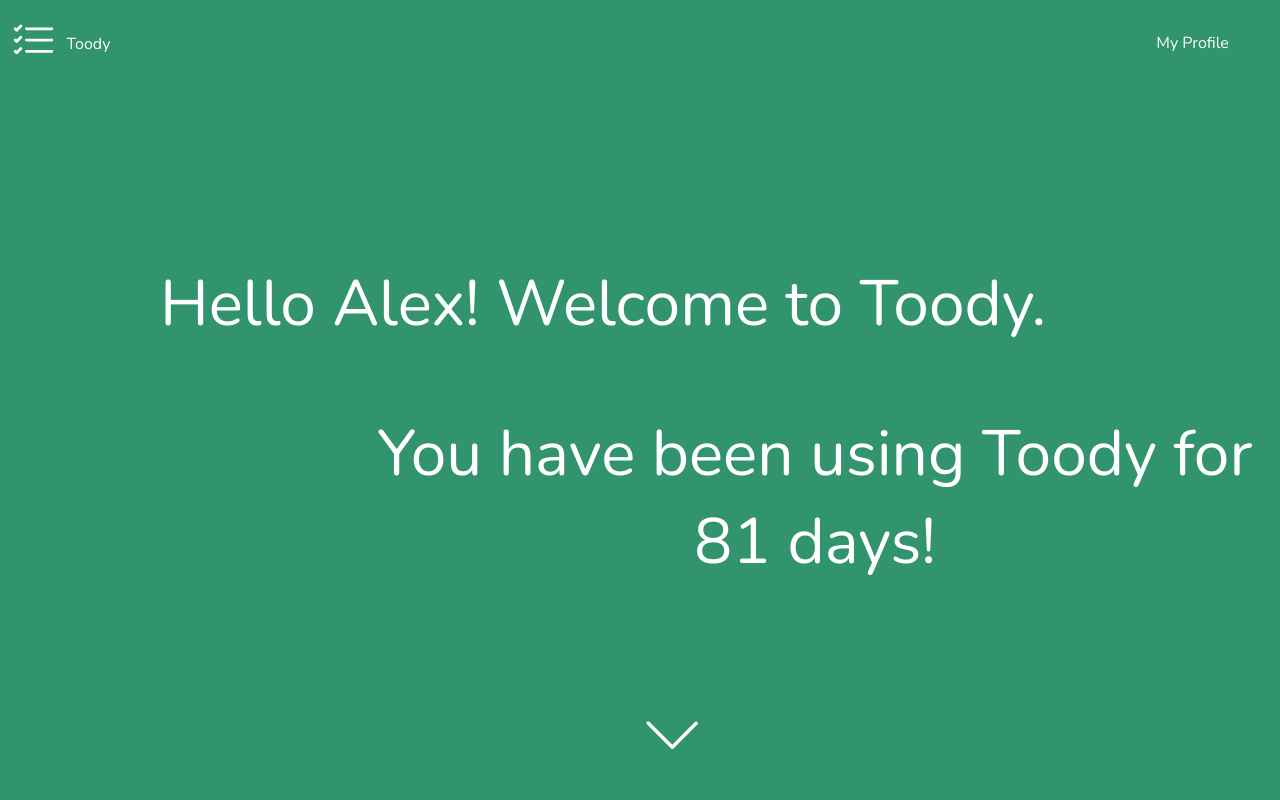
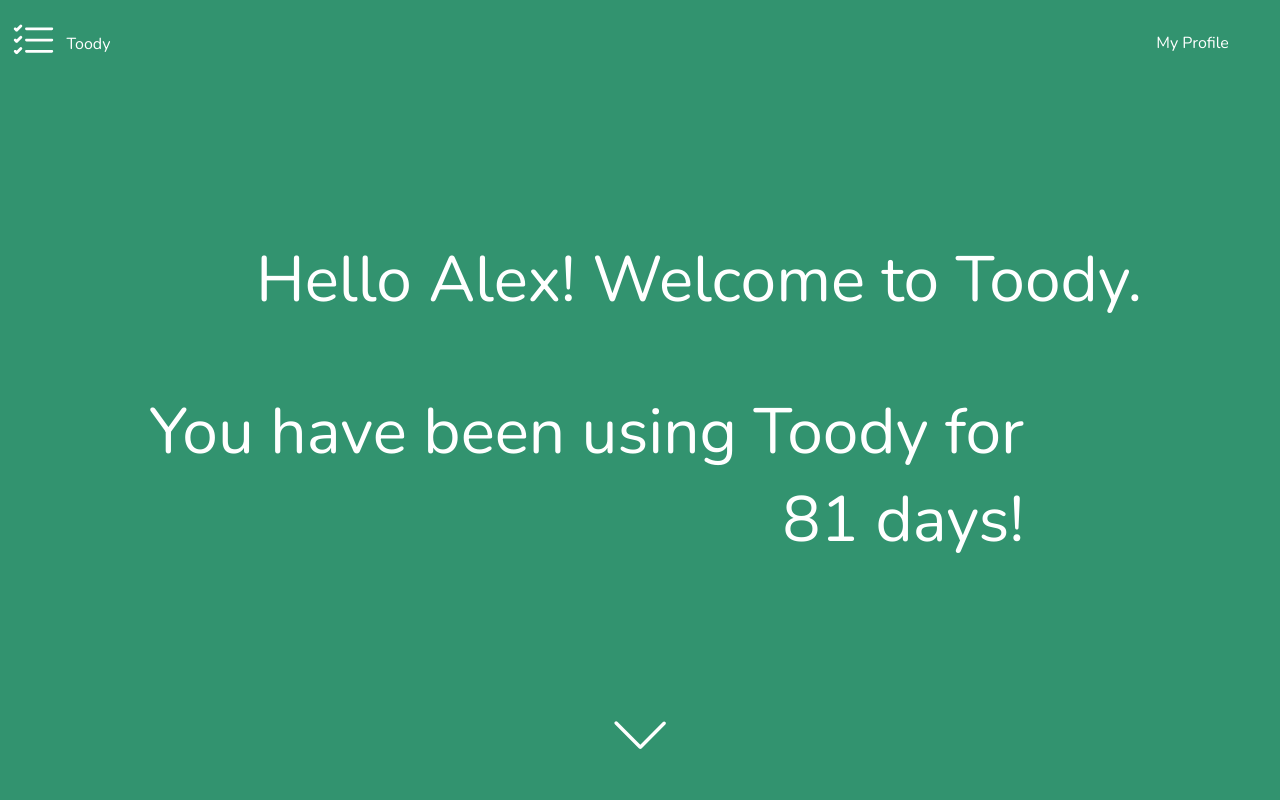
Before and after one commit to ctc-uci/toody-app, a React (Create React App) app: page / in a window 1280 px wide. Shown: the top 800 px of the page. Built offline with nearby package versions, Linux system fonts and the light colour scheme.

Commit message:
home page edits

```diff
--- a/src/pages/Home/Home.css
+++ b/src/pages/Home/Home.css
@@ -2,7 +2,8 @@
   height: 100vh;
   background-color: #32936f;
 
-  /* display: flex; */
+  display: flex;
+  flex-direction: column;
   align-items: center;
   justify-content: center;
   text-align: center;
@@ -17,16 +18,19 @@
     margins, or anything you like, as long as
     the outcome reflects the Figma. */
 
-#line1 {
-  position: absolute;
-  margin: 250px 0 0 150px;
-  padding: 10px;
+.welcome-text {
+  display: inline-block;
+  text-align: left;
+  width: 70%;
+  margin-left: 10%;
 }
 
-#line2 {
-  position: absolute;
-  margin: 400px 0 0 350px;
-  padding: 10px;
+.days-used {
+  display: inline-block;
+  text-align: right;
+  width: 70%;
+  margin-top: 0%;
+  margin-right: 10%;
 }
 
 .scroll-down {
--- a/src/pages/Home/Home.jsx
+++ b/src/pages/Home/Home.jsx
@@ -42,13 +42,13 @@ const Home = () => {
   const [randint, setRandom] = useState(0);
 
   useEffect(() => {
-    setRandom(Math.floor(Math.random() * 100 + 1));
+    setRandom(Math.floor(Math.random() * (100 - 1 + 1)) + 1);
   }, []);
   return (
     <div className="home">
       <div className="landing">
-        <p id="line1">Hello Alex! Welcome to Toody.</p>
-        <p id="line2">You have been using Toody for {randint} days!</p>
+        <p className="welcome-text">Hello Alex! Welcome to Toody.</p>
+        <p className="days-used">You have been using Toody for {randint} days!</p>
         {/* TODO:
             Add code here to display the text on the top panel
             (the "landing page," as this div is named.) The
```
